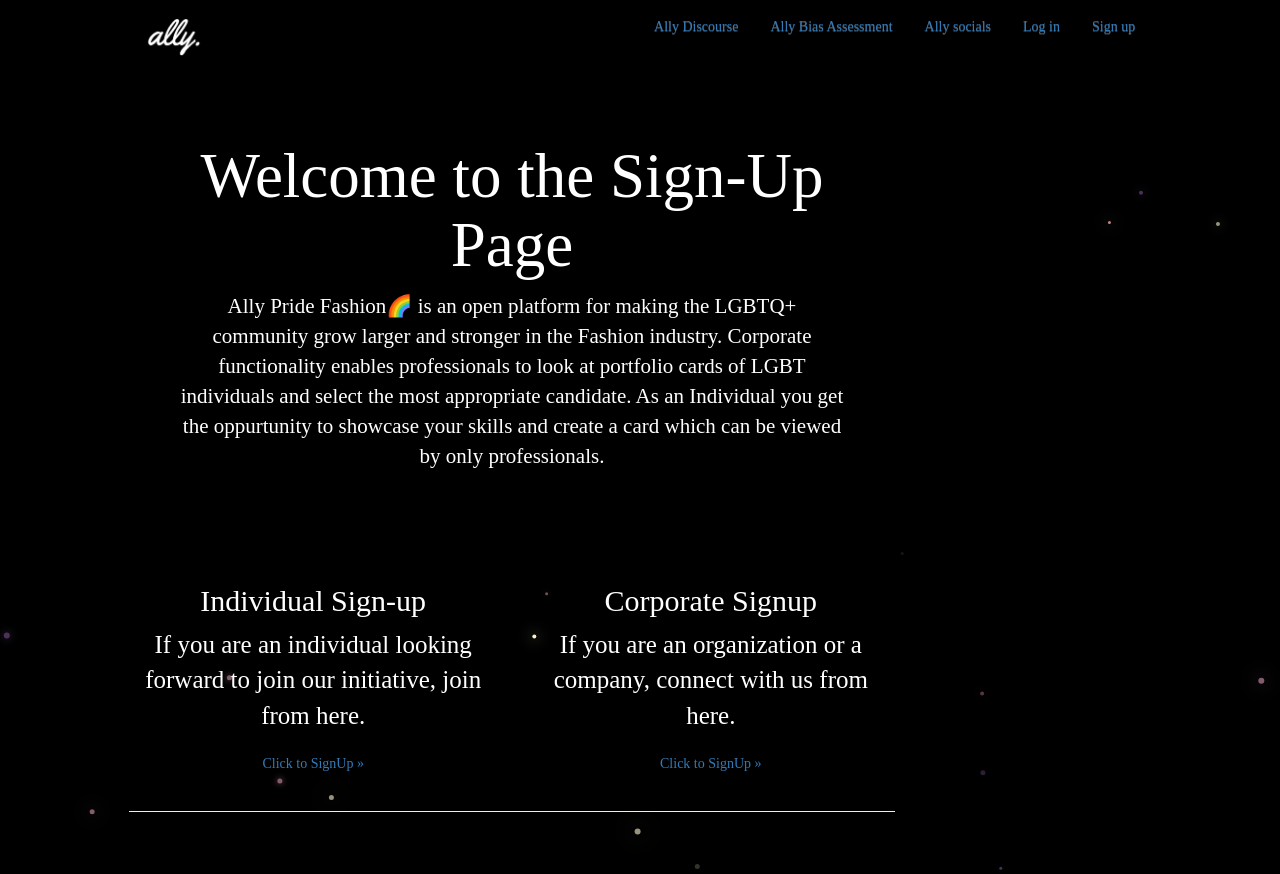
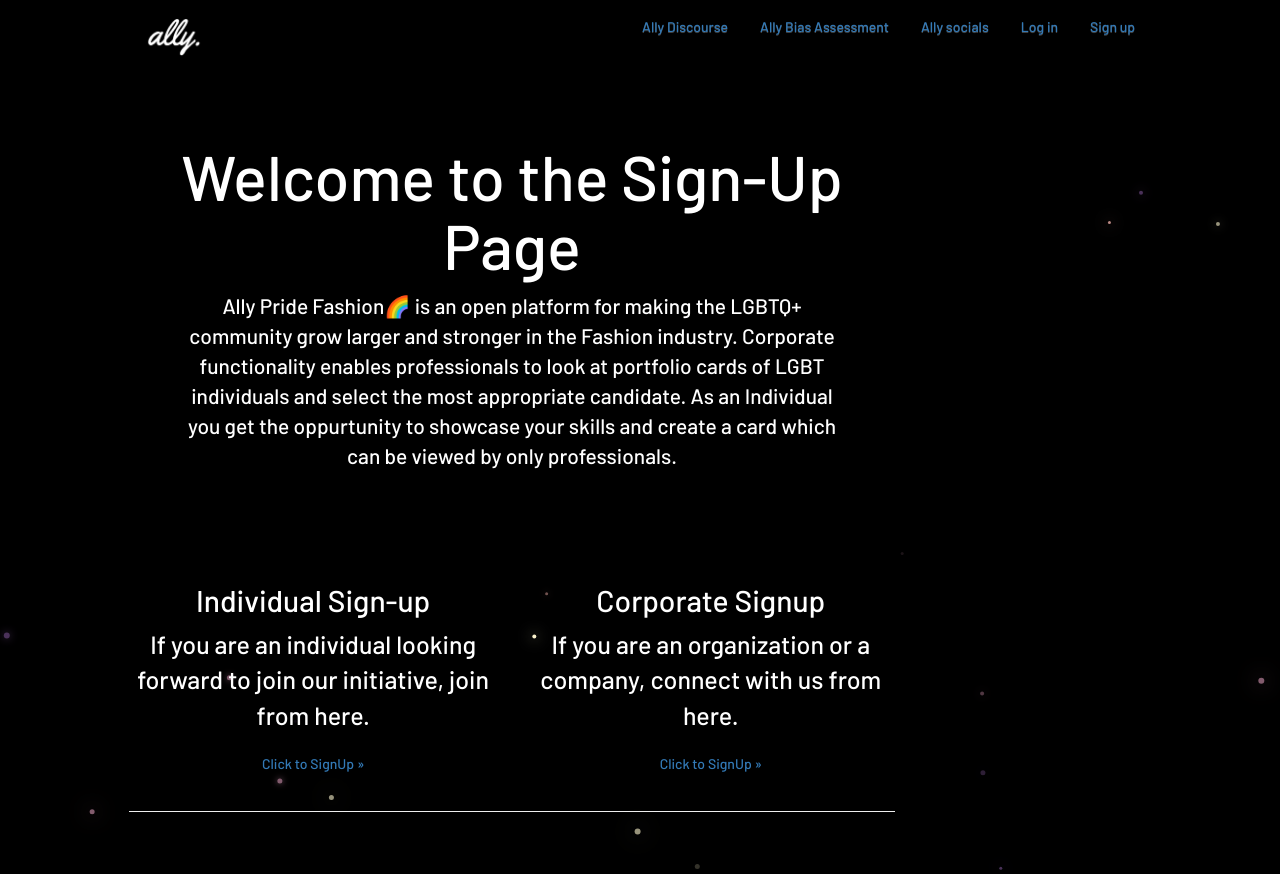
Before and after one commit to avigautam-329/Nasa-Ally-Heroku-Deployment, a Django app: page /sitepages/signupchoice/ in a window 1280 px wide. Run offline with Django 3.2, Linux system fonts and the light colour scheme; some libraries are stand-ins or nearby versions; some web fonts are replaced.

Commit message:
Update master.css

```diff
--- a/static/projectsite/css/master.css
+++ b/static/projectsite/css/master.css
@@ -6,20 +6,21 @@ html {
 
 @font-face {
     font-family: font1;
-  src: url("css\2020_fonts\2020_fonts\Barlow\Barlow-Medium.ttf");
+    src: url('/static/css/2020_fonts/2020_fonts/Barlow/Barlow-Medium.ttf');
   }
   @font-face {
     font-family: font2;
-  src: url("css\2020_fonts\2020_fonts\Barlow\Barlow-Black.ttf");
+    src: url('/static/css/2020_fonts/2020_fonts/Barlow/Barlow-Black.ttf');
   }
   @font-face {
     font-family: font3;
-  src: url("css\2020_fonts\2020_fonts\Barlow\Barlow-ExtraBold.ttf");
+    src: url('/static/css/2020_fonts/2020_fonts/Barlow/Barlow-ExtraBold.ttf');
   }
   @font-face {
     font-family: font4;
-  src: url("css\2020_fonts\2020_fonts\Barlow\Barlow-BoldItalic.ttf");
+    src: url('/static/css/2020_fonts/2020_fonts/Barlow/Barlow-BlackItalic.ttf');
   }
+
 body {
   font-weight: 300;
   font-size: 15rem;
```
Lines whose indentation alone changed are shown as unchanged.
